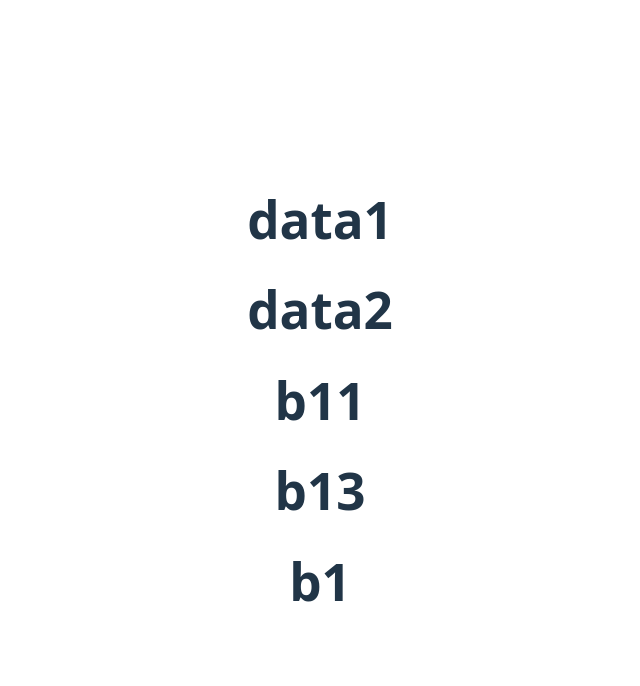
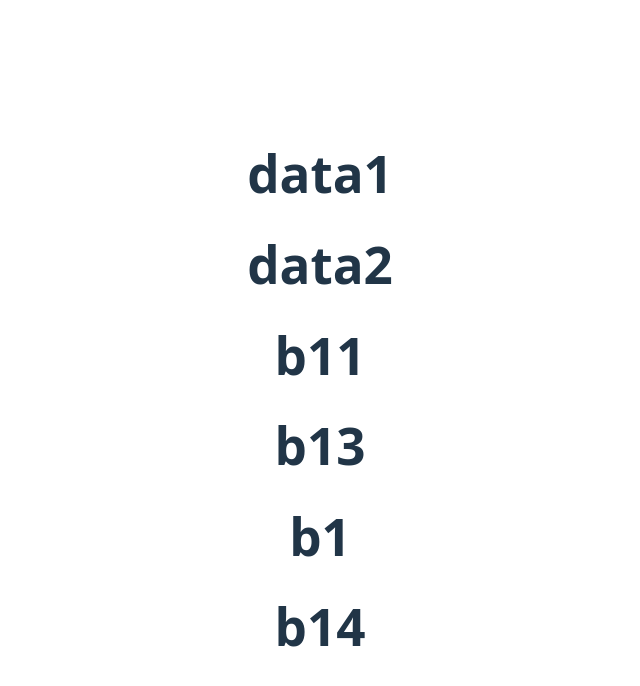
Before and after one commit to Hardik-Boricha/gitdemo, a React (Vite) app: page / in a window 1280 px wide. Shown: the top 686 px of the page, without its empty margins (320-960 px from the left). Built offline with nearby package versions, Linux system fonts and the light colour scheme.

Commit message:
b14 data

```diff
--- a/src/App.jsx
+++ b/src/App.jsx
@@ -1,17 +1,16 @@
-import './App.css'
+import "./App.css";
 
 function App() {
-
   return (
     <>
-    <h1>data1</h1>
-    <h1>data2</h1>
-    <h1>b11</h1>
-    <h1>b13</h1>
-    <h1>b1</h1>
-
+      <h1>data1</h1>
+      <h1>data2</h1>
+      <h1>b11</h1>
+      <h1>b13</h1>
+      <h1>b1</h1>
+      <h1>b14</h1>
     </>
-  )
+  );
 }
 
-export default App
+export default App;
```
